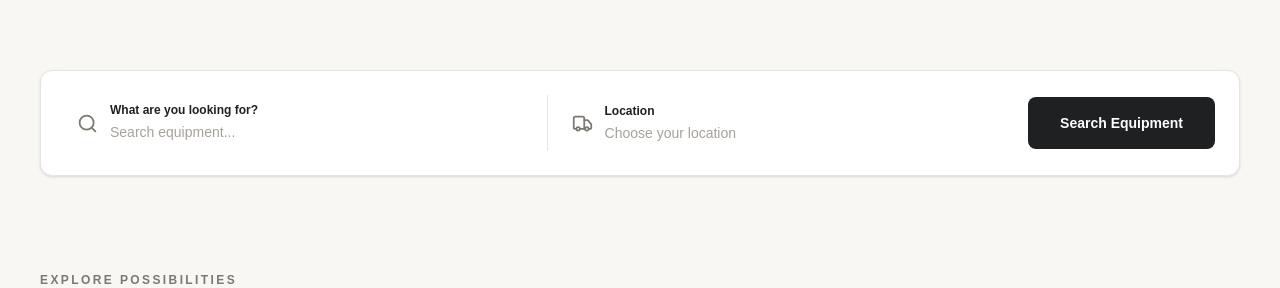
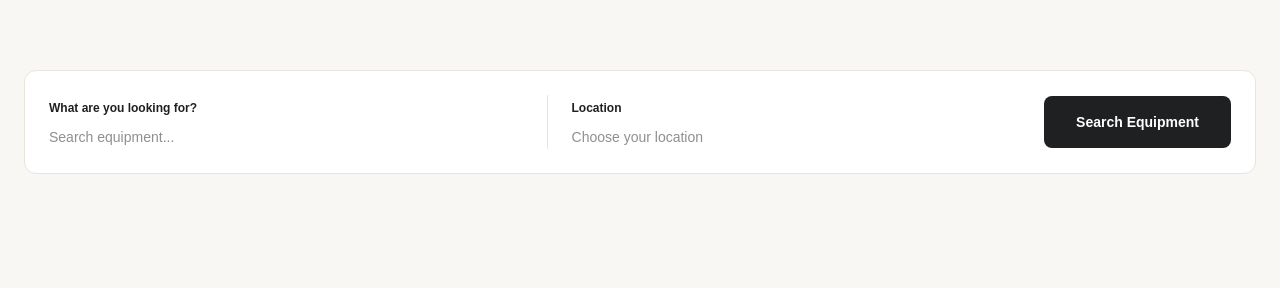
Before and after one commit to fahiyahedayet/rentwise-client, a Next.js app: page / in a window 1280 px wide. Shown: the part 828-1116 px from the top of the page. Built offline with nearby package versions, Linux system fonts and the light colour scheme.

Commit message:
equipment search ui done

```diff
--- a/src/app/page.tsx
+++ b/src/app/page.tsx
@@ -180,35 +180,36 @@ export default function Home() {
         </div>
       </section>
 
-      {/* Search */}
-      <section className="mx-auto max-w-7xl px-6 lg:px-10">
-        <div className="grid gap-4 rounded-xl border border-[#E9E5DE] bg-white p-4 shadow-sm md:grid-cols-[1fr_1fr_auto] md:items-center md:p-6">
-          <div className="flex items-center gap-3 px-3">
-            <Search className="text-[#7D7872]" size={21} />
-            <div className="flex-1">
-              <p className="text-xs font-semibold">What are you looking for?</p>
-              <input
-                type="text"
-                placeholder="Search equipment..."
-                className="mt-1 w-full bg-transparent text-sm outline-none placeholder:text-[#A7A19A]"
-              />
-            </div>
+      {/* Equipment Search */}
+      <section className="mx-auto max-w-7xl px-6 pb-16">
+        <div className="grid gap-4 rounded-xl border border-[#E9E5DE] bg-white p-6 md:grid-cols-[1fr_1fr_auto] md:items-center">
+
+          <div>
+            <label className="text-xs font-semibold">
+              What are you looking for?
+            </label>
+            <input
+              type="text"
+              placeholder="Search equipment..."
+              className="mt-2 w-full bg-transparent text-sm outline-none"
+            />
           </div>
 
-          <div className="flex items-center gap-3 border-t border-[#E9E5DE] px-3 py-4 md:border-t-0 md:border-l md:py-2 md:pl-6">
-            <Truck className="text-[#7D7872]" size={21} />
-            <div>
-              <p className="text-xs font-semibold">Location</p>
-              <p className="mt-1 text-sm text-[#A7A19A]">Choose your location</p>
-            </div>
+          <div className="border-t border-[#E9E5DE] pt-4 md:border-t-0 md:border-l md:pl-6 md:pt-0">
+            <label className="text-xs font-semibold">
+              Location
+            </label>
+            <input
+              type="text"
+              placeholder="Choose your location"
+              className="mt-2 w-full bg-transparent text-sm outline-none"
+            />
           </div>
 
-          <Link
-            href="/equipment"
-            className="rounded-lg bg-[#1E2022] px-8 py-4 text-center text-sm font-semibold text-white transition hover:bg-[#2B3A4A]"
-          >
+          <button className="rounded-lg bg-[#1E2022] px-8 py-4 text-sm font-semibold text-white hover:bg-[#2B3A4A]">
             Search Equipment
-          </Link>
+          </button>
+
         </div>
       </section>
 
```
